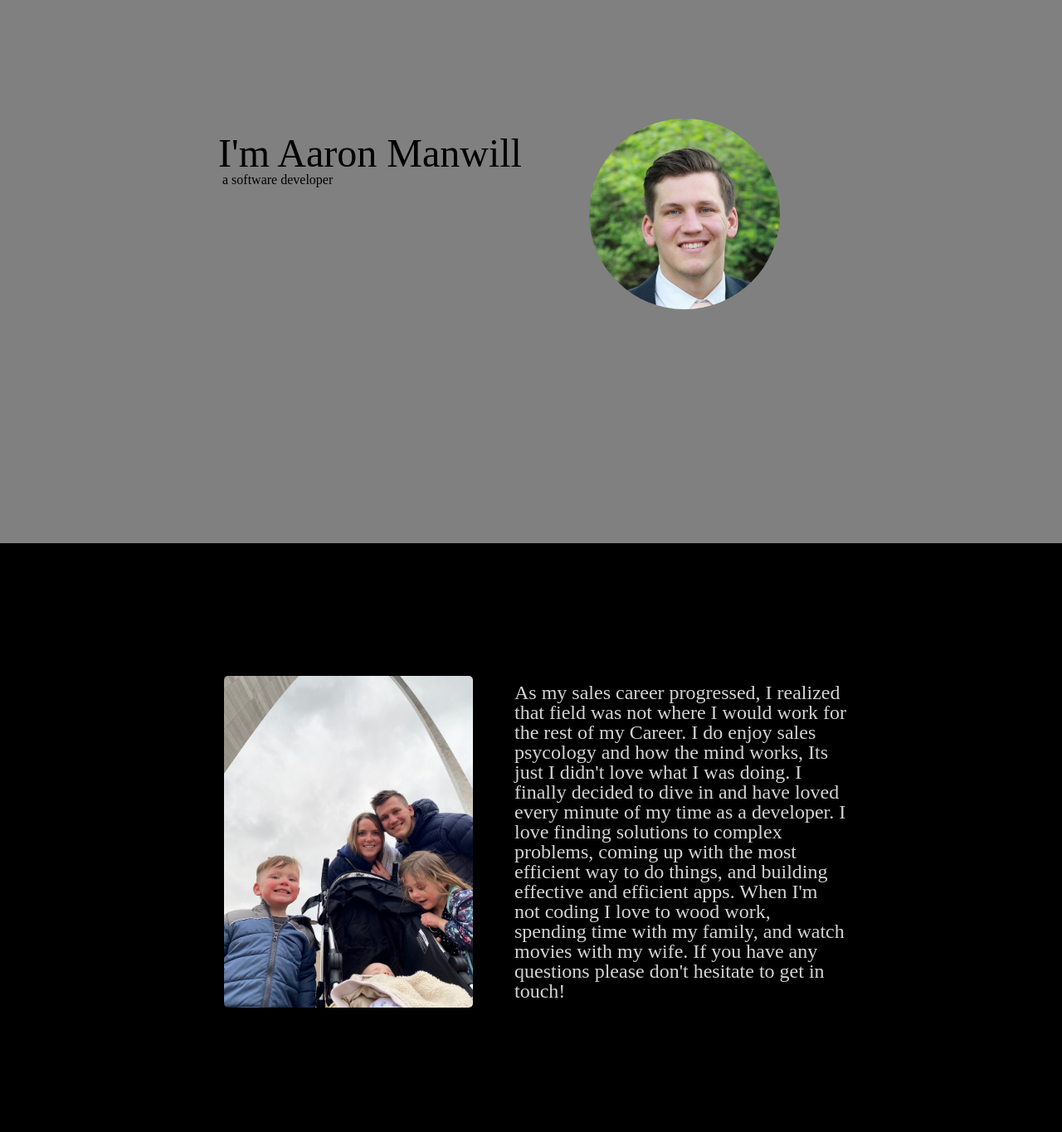
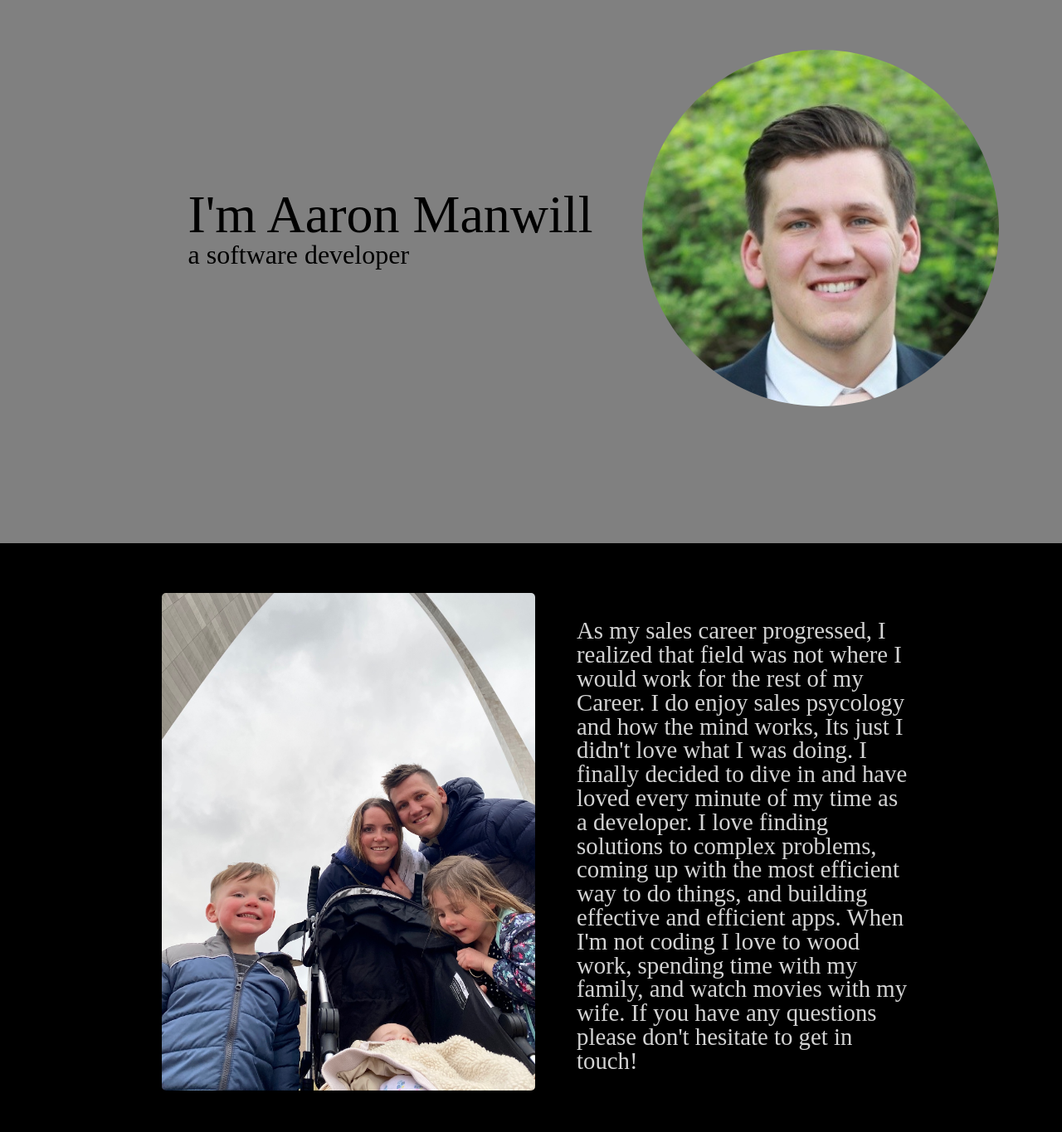
Before and after one commit to manwillaaron/portfolio, a React (Create React App) app: page / in a window 1280 px wide. Shown: the part 105-1470 px from the top of the page at 83% size. Built offline with nearby package versions, Linux system fonts and the light colour scheme.

Commit message:
fixed the zoom issue

```diff
--- a/src/components/About/About.css
+++ b/src/components/About/About.css
@@ -24,11 +24,11 @@
         width: 100%;
     }
     .family-img{
-        height: 400px;
+        height: 600px;
 
     }
     .about-me{
-        font-size: 1.5em;
+        font-size: 1.8em;
         margin-left: 50px;
     }
 }
--- a/src/components/Intro/Intro.css
+++ b/src/components/Intro/Intro.css
@@ -4,45 +4,48 @@
     display: flex;
     flex-direction: column;
     justify-content: center;
+    align-items: center;
     /* align-items: center; */
 }
-p{
+/* p{
     display: inline-block;
-}
+} */
 
 .center{
     height: 30%;
+    width:80vw;
+    display: flex;
+    align-items: center;
+    justify-content: space-around;
 }
 
 .me-img{
     height: 130px;
     width:130px;
     border-radius: 50%;
-    position: relative;
-    left:110px;
-    bottom: 82px;
+    /* position: relative; */
+    /* left:110px; */
+    /* bottom: 82px; */
 }
 
-h1 {
+.aaron-manwill {
     font-size: 1.3rem;
-
+    text-align: left;
 }
 .name-container {
     width:200px;
     display: flex;
     flex-direction: column;
-    align-items: start;
-    margin-left: 40px;
-    margin-left: 10%;
+    text-align: center;
+    /* align-items: start; */
+    /* margin-left: 40px; */
+    /* margin-left: 10%; */
+}
+.role{
+    text-align: left;
+    margin:0
 }
 
-.typing-container{
-     display: flex;
-     width:200px;
-     align-items: start;
-     margin-left: 40px;
-     margin-left: 10%;
-}
 
 @media screen and (min-width: 1000px){
     .intro-container{
@@ -50,18 +53,24 @@ h1 {
     }
     .center{
         margin-left: 150px;
+        display: flex;
+        align-items: center;
+        justify-content: space-around;
     }
     .name-container{
         width: 500px;
     }
-    h1{
-        font-size: 3em;
+    .aaron-manwill{
+        font-size: 4em;
     }
     .role{
-        font-size: 1em;
+        font-size: 2em;
     }
     .me-img{
-        height: 230px;
-        width:230px;
+        height: 430px;
+        width:430px;
     }
+    .typing-container{
+        width:300px;
+   }
 }
--- a/src/components/Intro/Intro.js
+++ b/src/components/Intro/Intro.js
@@ -23,10 +23,10 @@ const Intro = () => (
     <div className='intro-container'>
         <div className='center'>
             <div className='name-container'>
-                <h1>I'm Aaron Manwill</h1>
+                <h1 className='aaron-manwill'>I'm Aaron Manwill</h1>
                 {/* <h1>Aaron Manwill</h1> */}
-            </div>
-            <div className='typing-container'>
+            {/* </div> */}
+            {/* <div className='typing-container'> */}
                 {/* <p>I am a&#xA0;</p><p><AnimatedTypingComponent /></p> */}
                 <p className="role">a software developer</p>
             </div>
--- a/src/components/Projects/Projects.css
+++ b/src/components/Projects/Projects.css
@@ -34,8 +34,8 @@ p{
 
     }
     .rent-ops-img{
-        height: 250px;
-        width: 400px;
+        height: 300px;
+        width: 500px;
     }
     /* .big-project{
 
@@ -48,6 +48,7 @@ p{
     }
     p{
         width: 400px;
-        font-size: 1.3em;
+        font-size: 2em;
+        margin-top: 10px;
     }
 }
```
